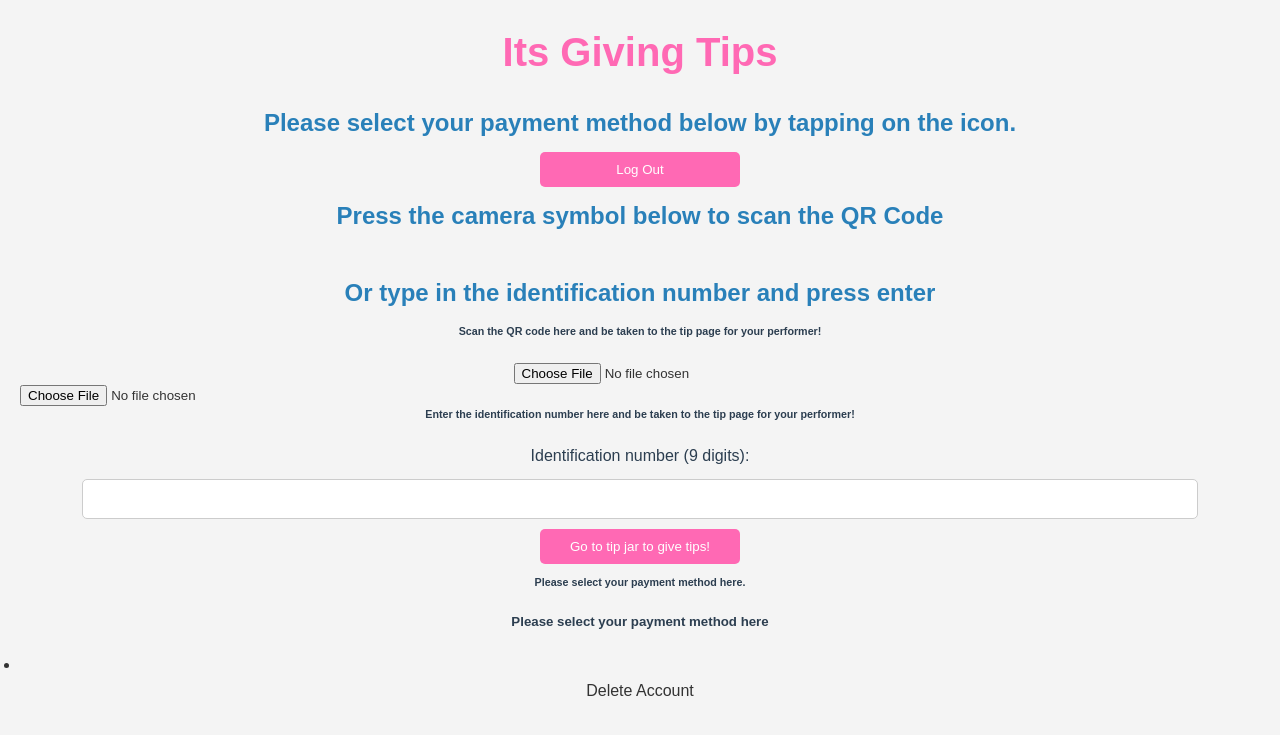
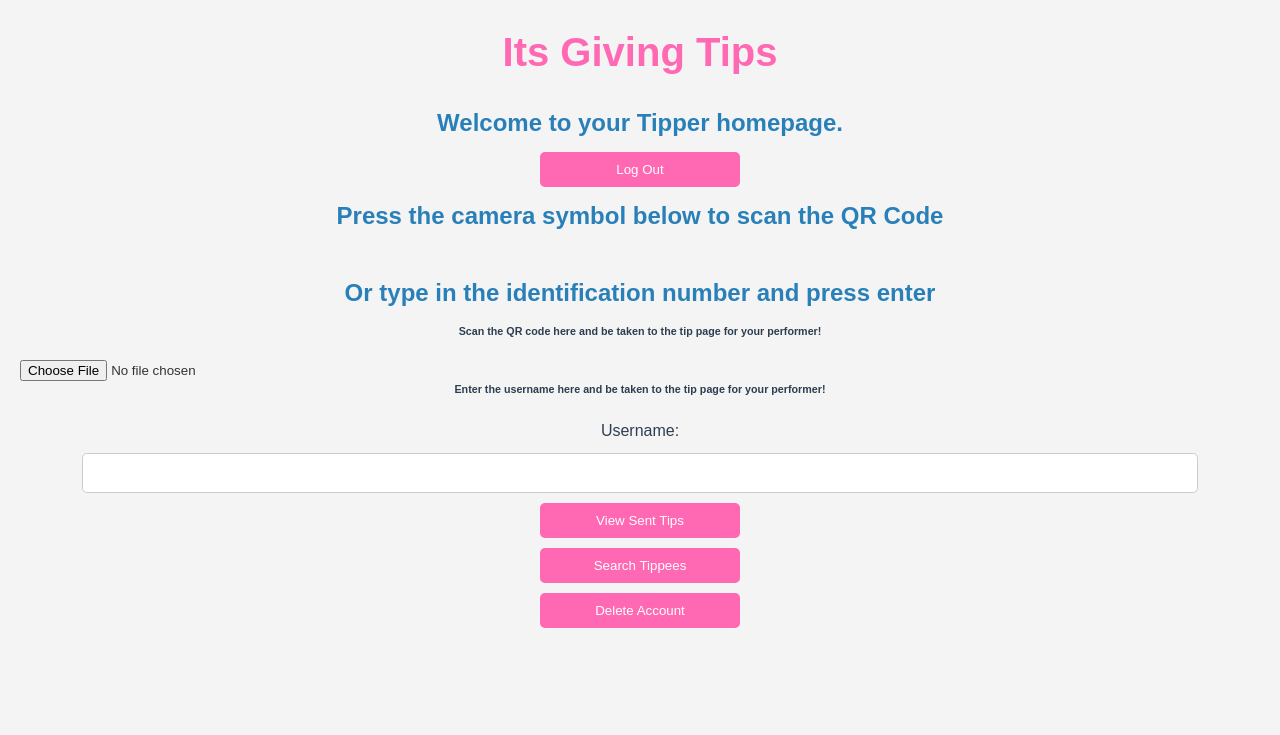
Before and after one commit to DavidKilty/PortPro4Sub, a Django app: page /tipper_homepage/ in a window 1280 px wide. Shown: the top 735 px of the page. Run offline with Django 5.2, Linux system fonts and the light colour scheme; the visitor is signed in with stand-in values (Sample User, id 1).

Commit message:
finsihed linking tipper list function to homepage of tippers

```diff
--- a/myproject/mainapp/views.py
+++ b/myproject/mainapp/views.py
@@ -24,7 +24,7 @@ def logintipper(request):
             elif user.user_type == 'tippee':
                 return redirect('tippee_homepage')
         else:
-            return render(request, 'logintipper.html', {'error': 'Invalid username or password'})
+            return render(request, 'logintipper.html', {'error': 'Invalid email or password'})
     return render(request, 'logintipper.html')
 
 
@@ -43,15 +43,13 @@ def logintippee(request):
             login(request, user)
             return redirect('tippee_homepage')
         else:
-            return render(request, 'logintippee.html', {'error': 'Invalid username or password'})
+            return render(request, 'logintippee.html', {'error': 'Invalid email or password'})
     return render(request, 'logintippee.html')
 
 
 @login_required
 def tippee_homepage(request):
-    if request.user.is_authenticated and request.user.user_type == 'tippee':
-        return render(request, 'tippeehomepage.html', {'tippee': request.user})
-    return redirect('home')
+    return render(request, 'tippeehomepage.html', {'tippee': request.user})
 
 
 def signuptipper(request):
@@ -90,6 +88,36 @@ class TipperDeleteView(DeleteView):
     def get_queryset(self):
         return User.objects.filter(user_type='tipper')
 
+@login_required
+def tippee_jar(request):
+
+    tips = []
+    return render(request, 'tippeejar.html', {'tips': tips})
+
+
+@login_required
+def tipper_jar(request):
+
+    tips = []
+    return render(request, 'tipperjar.html', {'tips': tips})
+
+
+@login_required
+def tipper_list(request):
+    return render(request, 'tipper_list.html')
+
+
+@login_required
+def tipper_update(request, pk):
+    return render(request, 'tipper_update.html')
+
+
+@login_required
+def delete_account(request):
+    if request.method == 'POST':
+        request.user.delete()
+        return redirect('home')
+    return render(request, 'tipper_confirm_delete.html')
 
 def logout_view(request):
     logout(request)
--- a/myproject/urls.py
+++ b/myproject/urls.py
@@ -14,4 +14,9 @@ urlpatterns = [
     path('tippee_homepage/', views.tipper_homepage, name='tippee_homepage'),
     path('tipper/<int:pk>/delete/', views.TipperDeleteView.as_view(), name='tipper_delete'),
     path('logout/', views.logout_view, name='logout'),
+     path('tippeejar/', views.tippee_jar, name='tippee_jar'),
+    path('tipperjar/', views.tipper_jar, name='tipper_jar'),
+    path('tipper_list/', views.tipper_list, name='tipper_list'),
+    path('tipper_update/<int:pk>/', views.tipper_update, name='tipper_update'),
+    path('delete_account/', views.delete_account, name='delete_account'),
 ]
--- a/templates/tippeehomepage.html
+++ b/templates/tippeehomepage.html
@@ -16,10 +16,7 @@
     <h1>Homepage for your Tippee account</h1>
     <h3>Your Account Dashboard</h3>
 
-    <h3>Here is your QR Code and Identification Number:</h3>
-    <input id="text" type="text" value="1234567890" readonly style="width:20%;" />
-    <img id="barcode" src="https://api.qrserver.com/v1/create-qr-code/?data=HelloWorld&amp;size=200x200"
-         alt="QR Code" title="Your QR Code" width="200" height="200" />
+    <h3>Your username is how you are identified:</h3>
 
     <h4>Actions</h4>
     <a href="tippeejar.html">
--- a/templates/tipperhomepage.html
+++ b/templates/tipperhomepage.html
@@ -7,8 +7,6 @@
   <meta name="viewport" content="width=device-width, initial-scale=1.0">
   <title>Homepage for your Tipper account</title>
 
-  {% load static %}
-
   <link rel="stylesheet" href="{% static 'css/style.css' %}">
   <link rel="stylesheet" href="https://cdnjs.cloudflare.com/ajax/libs/font-awesome/4.7.0/css/font-awesome.min.css">
 </head>
@@ -16,54 +14,36 @@
 <body>
   <div class="main">
     <h1>Its Giving Tips</h1>
-   <h3>Please select your payment method below by tapping on the icon.</h3>
+    <h3>Welcome to your Tipper homepage.</h3>
 
     <a href="{% url 'logout' %}">
       <button type="button" class="block">Log Out</button>
     </a>
 
     <h3> Press the camera symbol below to scan the QR Code <br><br>
-      Or type in the identification number and press enter</h3>
+      Or type in the identification number and press enter
+    </h3>
 
     <h6> Scan the QR code here and be taken to the tip page for your performer! </h6>
-
-  <a>
-    <input type="file" accept="image/*" capture="camera">
-  </a>
 
     <div>
       <input type="file" accept="image/*" capture="camera" style="display:block">
     </div>
 
-  <h6> Enter the identification number here and be taken to the tip page for your performer! </h6>
+    <h6> Enter the username here and be taken to the tip page for your performer! </h6>
+    <label for="identification">Username:</label>
+    <input type="text" id="identification" name="identification" />
 
-  <label for="identification">Identification number (9 digits):</label>
-  <input type="number" id="identification" name="number" min="100000000" max="999999999" />
+    <a href="{% url 'tipper_jar' %}">
+      <button type="button">View Sent Tips</button>
+    </a>
+    <a href="{% url 'tipper_list' %}">
+      <button type="button">Search Tippees</button>
+    </a>
+    <a href="{% url 'tipper_delete' request.user.id %}">
+      <button type="button">Delete Account</button>
+    </a>
+  </div>
+</body>
 
-  <a href="tipperjar.html"> <button type="button"> Go to tip jar to give tips!</button> </a>
-
-  <h6> Please select your payment method here.</h6>
-
-  <div class="col-sm-4">
-      <h5 class="uppercase general-sub"> Please select your payment method here</h5>
-      <ul class="list-inline social-links">
-
-        <li class="list-inline-item">
-            <a target="_blank" href="#">
-                <i class="fa-brands fa-google-pay" aria-hidden="true"></i>
-                <span class="sr-only">Google Pay</span>
-             </a>
-
-             <a target="_blank" href="#">
-               <i class="fa-brands fa-paypal" aria-hidden="true"></i>
-               <span class="sr-only">PayPal</span>
-            </a>
-        </li>
-
-      </ul>
-  </div>
-
-  <a href="{% url 'tipper_delete' tipper.id %}">Delete Account</a>
-
-
-</body
+</html>
```
Also changed, not shown: templates/logintippee.html (+6 -3 lines), templates/logintipper.html (+6 -3 lines), templates/tipper_list.html (line endings or trailing spaces). Lines whose indentation alone changed are shown as unchanged.
